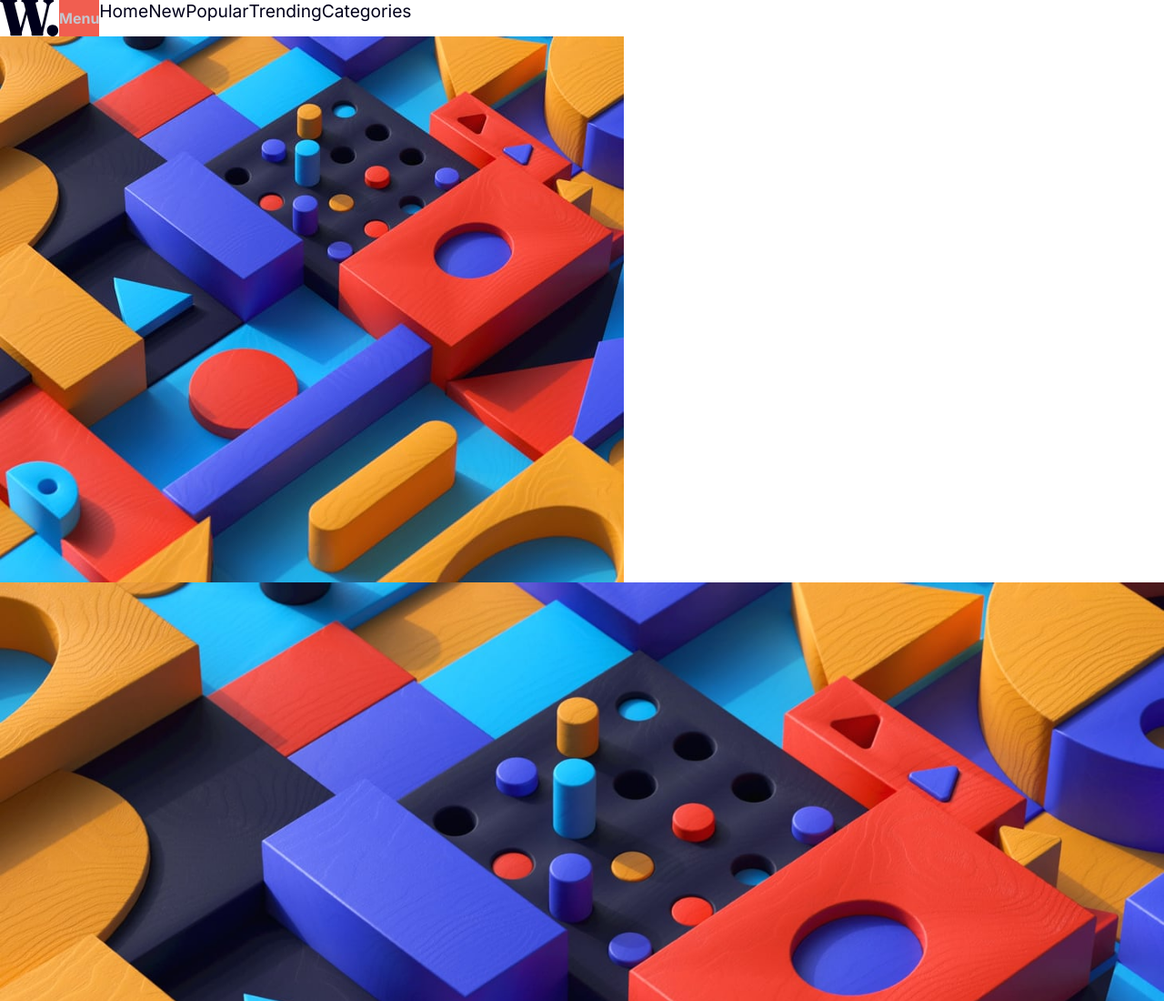
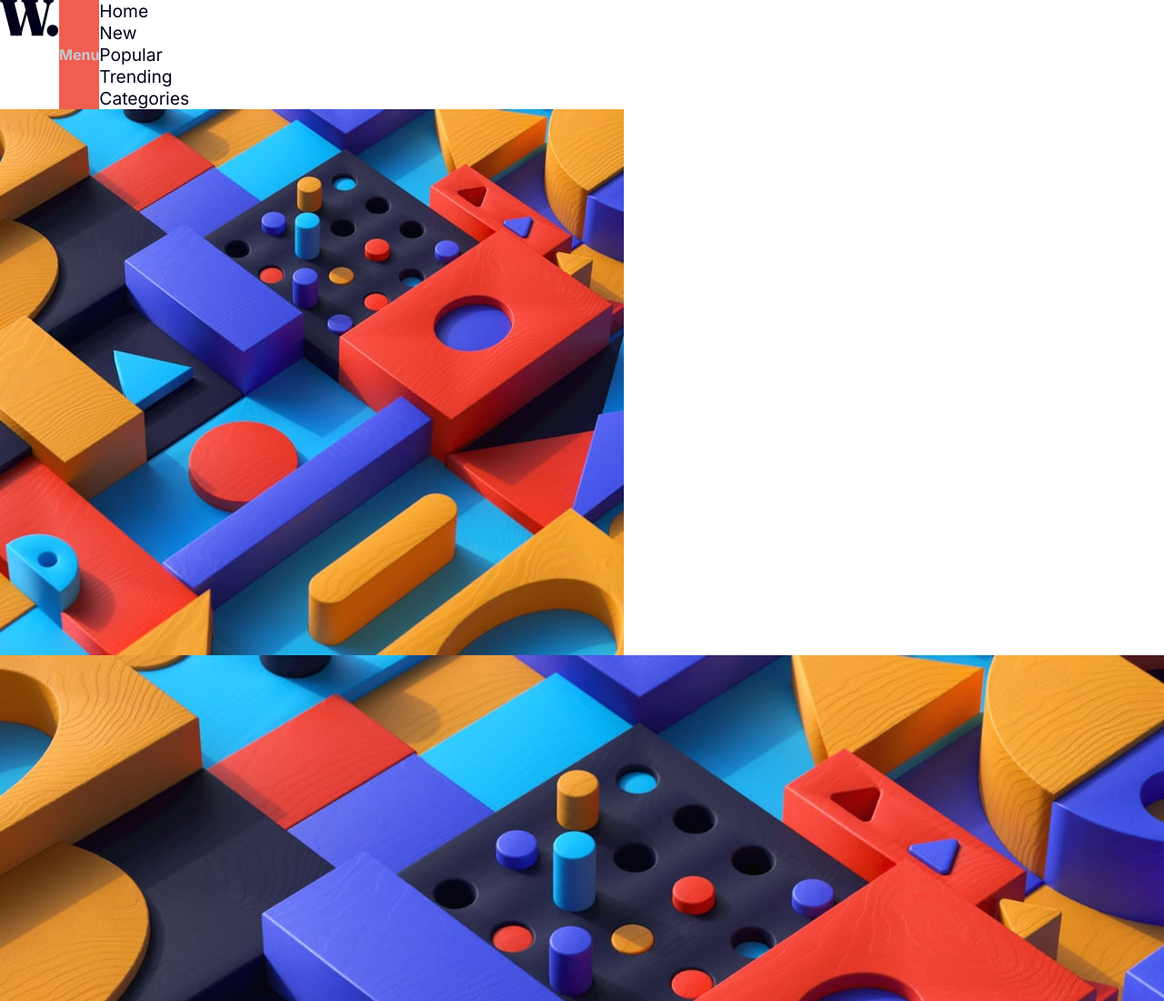
Before and after one commit to EYRAM565/News-Hompage, a plain HTML site: page index.html in a window 1280 px wide. Shown: the top 1100 px of the page at 91% size. Drawn offline with Linux system fonts and the light colour scheme.

Commit message:
changes to list class

```diff
--- a/index.html
+++ b/index.html
@@ -23,7 +23,7 @@
     </div>
     <button class="toggle" aria-controls="nav" aria-expanded="false"><span class="sr-only">Menu</span></button>
     <nav  data-visible="false">
-      <ul class=" list flex" >
+      <ul class=" list" >
         <li><a href="#">Home</a></li>
         <li><a href="#">New</a></li>
         <li><a href="#"> Popular</a></li>
```
